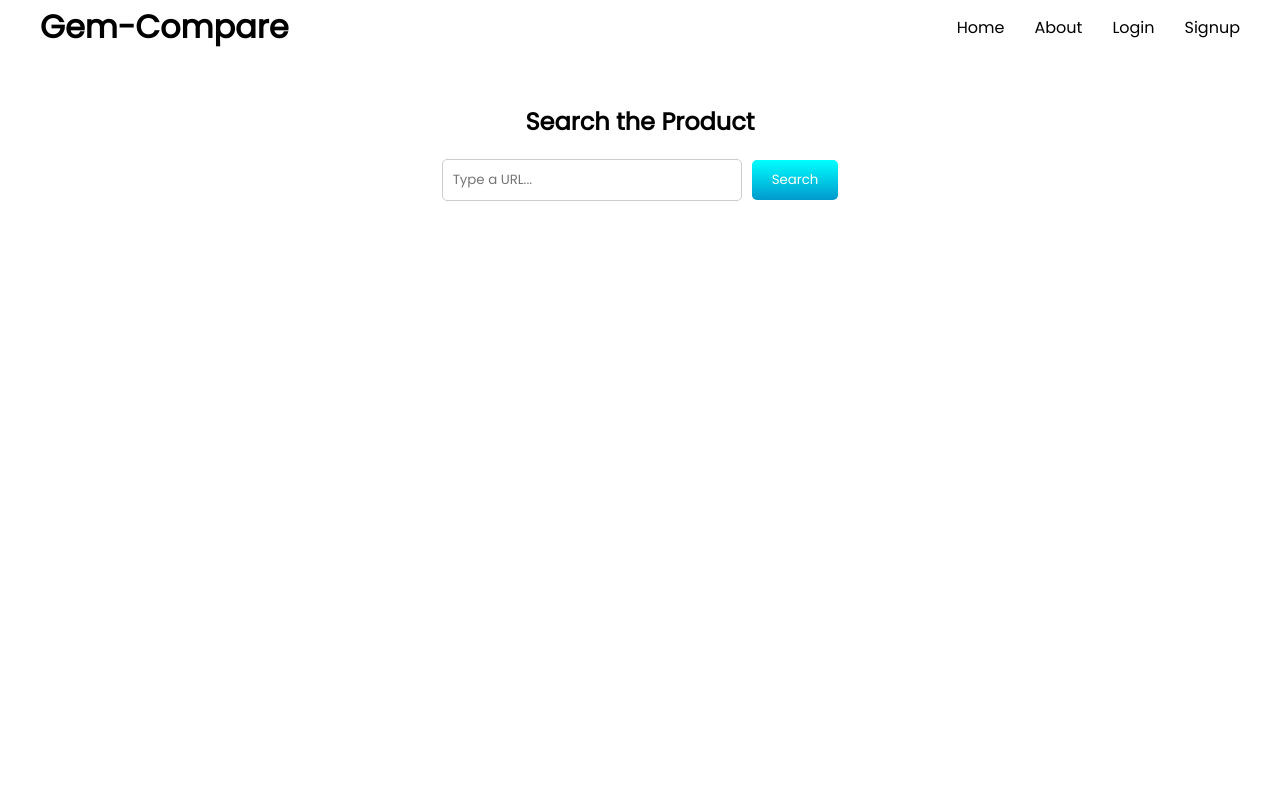
After one commit to HarshitVashisht11/SIH, a Flask app: page /main in a window 1280 px wide. The commit adds this page. Run offline with Flask 3, Linux system fonts and the light colour scheme.

Commit message:
Second Commit

```diff
--- a/app.py
+++ b/app.py
@@ -1,4 +1,4 @@
-from flask import Flask, render_template, request
+from flask import Flask, render_template
 
 app = Flask(__name__)
 
@@ -6,5 +6,9 @@ app = Flask(__name__)
 def index():
     return render_template('index.html')
 
+@app.route('/main')
+def get_started():
+    return render_template('main.html')
+
 if __name__ == '__main__':
     app.run(debug=True)
--- a/static/css/style.css
+++ b/static/css/style.css
@@ -2,9 +2,108 @@
     margin: 0;
     padding: 0;
     box-sizing: border-box;
+    font-family: Poppins;
 }
 html,body{
     height: 100%;
-    background-color: aqua;
     width: 100%;
 }
+nav {
+    display: flex;
+    align-items: center;
+    justify-content: space-between;
+    min-height: 54px;
+    padding: 0 20px;
+    margin: 0px 20px 20px 20px;
+}
+#left {
+    font-size: 2rem;
+    font-weight: bold;
+}
+#right ul {
+    list-style: none;
+    padding: 0;
+    display: flex;
+    gap: 30px;
+}
+
+#right ul li {
+    margin: 0;
+    padding: 0;
+}
+
+#right ul li a {
+    text-decoration: none;
+    color: black;
+
+}
+main {
+    padding: 0 20px;
+    margin: 50px 20px;
+
+}
+main h1{
+    font: bold;
+}
+main #left{
+    width: 75vh;
+ }
+
+main #left p{
+    justify-content: space-around;
+}
+main #play {
+    padding: 3vw 2.2vw;
+    background-color: black;
+    color: #fff;
+    font-size: 1.3vw;
+    position: fixed;
+    text-transform: uppercase;
+    font-family: futura;
+    border-radius: 50%;
+    opacity: 0;
+    scale: 0;
+}
+
+main a.gradient-button {
+    background: linear-gradient(to bottom, #00ffff, #0099cc);
+    color: white;
+    padding: 15px 30px; /* Increase padding for a larger button */
+    text-decoration: none; /* Remove underline */
+    border: none;
+    border-radius: 5px;
+    cursor: pointer;
+    display: inline-block;
+    margin-top: 60px;
+    margin-left: 5px;
+}
+/* ... (previous CSS code) ... */
+
+#search-container {
+    text-align: center;
+    margin-top: 50px; /* Add margin to center-align the search container */
+}
+
+#search-bar {
+    display: flex;
+    justify-content: center;
+    align-items: center;
+    margin-top: 20px; /* Add margin to center-align the search bar */
+}
+
+#search-input {
+    padding: 10px;
+    border: 1px solid #ccc;
+    border-radius: 5px;
+    width: 300px;
+    margin-right: 10px;
+}
+
+#search-button {
+    background: linear-gradient(to bottom, #00ffff, #0099cc);
+    color: white;
+    padding: 10px 20px;
+    border: none;
+    border-radius: 5px;
+    cursor: pointer;
+}
--- a/static/js/script.js
+++ b/static/js/script.js
@@ -0,0 +1,27 @@
+function videoconAnimation() {
+    var videocon = document.querySelector("#right");
+    var playbtn = document.querySelector("#play");
+
+    videocon.addEventListener("mouseenter", function () {
+        gsap.to(playbtn, {
+            scale: 1,
+            opacity: 1,
+        });
+    });
+
+    videocon.addEventListener("mouseleave", function () {
+        gsap.to(playbtn, {
+            scale: 0,
+            opacity: 0,
+        });
+    });
+
+    videocon.addEventListener("mousemove", function (e) {
+        gsap.to(playbtn, {
+            left: e.clientX - 70 + "px",
+            top: e.clientY - 80 + "px",
+        });
+    });
+}
+
+videoconAnimation();
--- /dev/null
+++ b/templates/main.html
@@ -0,0 +1,38 @@
+<!DOCTYPE html>
+<html lang="en">
+<head>
+    <meta charset="UTF-8">
+    <meta name="viewport" content="width=device-width, initial-scale=1.0">
+    <title>Price Comparison</title>
+    <script src="{{ url_for('static', filename='js/script.js') }}"></script>
+    <link rel="preconnect" href="https://fonts.googleapis.com">
+    <link rel="preconnect" href="https://fonts.gstatic.com" crossorigin>
+    <link href="https://fonts.googleapis.com/css2?family=Poppins&display=swap" rel="stylesheet">
+    <link rel="stylesheet" href="{{ url_for('static', filename='css/style.css') }}">
+</head>
+<body>
+    <header>
+        <nav>
+            <div id="left" class="nav-title">Gem-Compare</div>
+            <div id="right">
+                <ul>
+                    <li><a href="/">Home</a></li>
+                    <li><a href="/">About</a></li>
+                    <li><a href="/">Login</a></li>
+                    <li><a href="/">Signup</a></li>
+                </ul>
+            </div>
+        </nav>
+    </header>
+    <main>
+        <div id="search-container">
+            <h2>Search the Product</h2>
+            <div id="search-bar">
+                <input type="text" id="search-input" placeholder="Type a URL...">
+                <button id="search-button">Search</button>
+            </div>
+        </div>
+    </main>
+    <!-- ... (rest of the HTML) ... -->
+</body>
+</html>
```
Also changed, not shown: templates/index.html (+28 -8 lines), static/images/new4.png (added).
